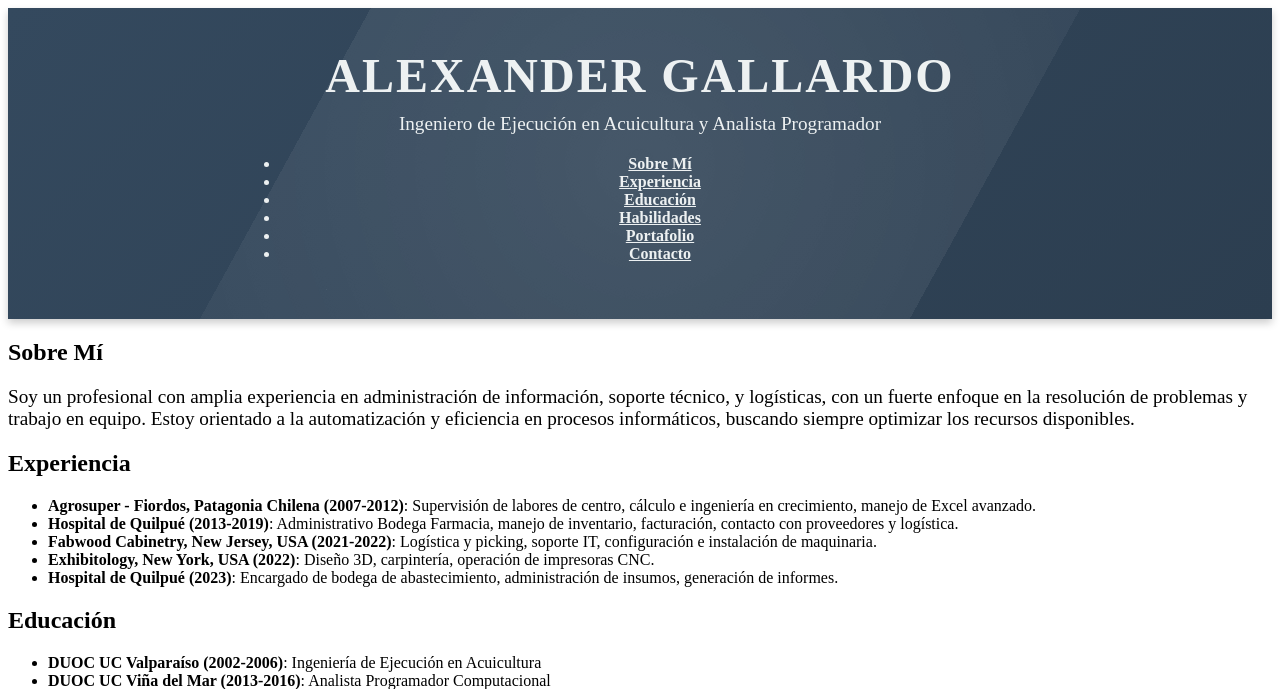
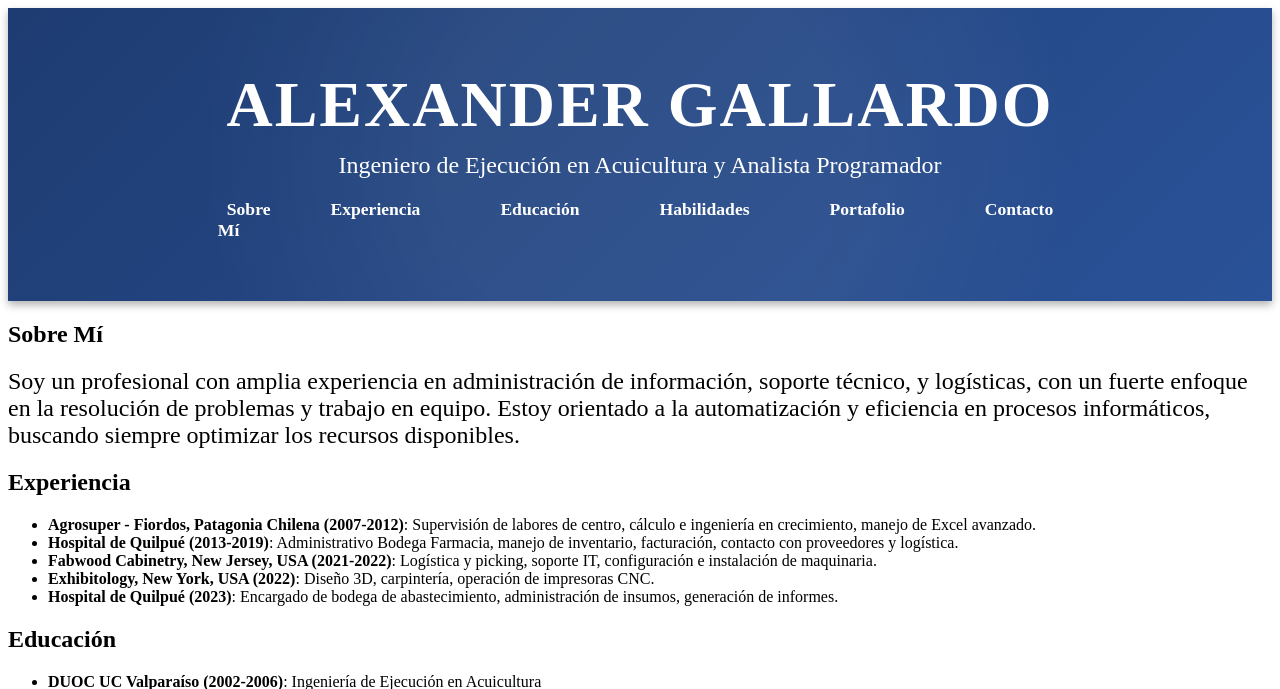
Before and after one commit to AlxUnd3r777/portafolio, a PHP site: page / in a window 1280 px wide. Shown: the top 689 px of the page. Run offline with PHP 8.4, Linux system fonts and the light colour scheme.

Commit message:
Mejora del css encabezado

```diff
--- a/styles.css
+++ b/styles.css
@@ -1,42 +1,47 @@
 /* Estilos del Encabezado */
 header {
-    background: linear-gradient(135deg, #34495e, #2c3e50); /* Degradado elegante */
-    color: #ecf0f1;
-    padding: 40px 20px;
+    background: linear-gradient(135deg, #1e3c72, #2a5298); /* Degradado atractivo */
+    color: #ffffff;
+    padding: 60px 20px; /* Espaciado aumentado para destacar el contenido */
     text-align: center;
-    box-shadow: 0 4px 8px rgba(0, 0, 0, 0.2);
+    box-shadow: 0 4px 8px rgba(0, 0, 0, 0.3); /* Sombra para profundidad */
     position: relative;
     overflow: hidden;
 }
 
 .header-content {
-    max-width: 800px;
+    max-width: 900px;
     margin: 0 auto;
     z-index: 1;
 }
 
-header::after {
+header::before {
     content: '';
     position: absolute;
-    top: -50%;
-    left: -50%;
-    width: 200%;
-    height: 200%;
-    background: radial-gradient(circle, rgba(255, 255, 255, 0.1), transparent 60%);
-    animation: rotate 20s linear infinite;
+    top: 0;
+    left: 0;
+    width: 100%;
+    height: 100%;
+    background: radial-gradient(circle, rgba(255, 255, 255, 0.1) 30%, transparent 70%);
+    opacity: 0.3;
+    pointer-events: none;
+    animation: pulse 5s infinite;
 }
 
-@keyframes rotate {
+@keyframes pulse {
     0% {
-        transform: rotate(0deg);
+        opacity: 0.3;
+    }
+    50% {
+        opacity: 0.6;
     }
     100% {
-        transform: rotate(360deg);
+        opacity: 0.3;
     }
 }
 
 h1 {
-    font-size: 3em;
+    font-size: 4em; /* Tamaño de fuente mayor */
     font-weight: 700;
     margin: 0;
     text-transform: uppercase;
@@ -45,7 +50,7 @@ h1 {
 }
 
 p {
-    font-size: 1.2em;
+    font-size: 1.5em; /* Tamaño de fuente mayor */
     font-weight: 300;
     margin: 10px 0 20px;
     animation: fadeInUp 1.5s ease-out;
@@ -74,16 +79,30 @@ p {
 }
 
 /* Mejora de la navegación */
+nav ul {
+    list-style: none;
+    margin: 20px 0 0; /* Espaciado desde el contenido superior */
+    padding: 0;
+    display: flex; /* Hace que los elementos se alineen en una fila */
+    justify-content: center; /* Centra el menú horizontalmente */
+}
+
+nav ul li {
+    margin: 0 20px; /* Espaciado entre los elementos del menú */
+}
+
 nav ul li a {
-    color: #ecf0f1;
+    color: #ffffff;
     font-weight: bold;
-    padding: 10px 15px;
-    border-radius: 4px;
+    padding: 12px 20px; /* Espaciado interior aumentado */
+    border-radius: 6px;
     transition: background-color 0.3s, color 0.3s, transform 0.3s;
+    text-decoration: none;
+    font-size: 1.1em;
 }
 
 nav ul li a:hover {
-    background-color: #1abc9c;
+    background-color: #16a085; /* Color de fondo al pasar el ratón */
     color: #ffffff;
     transform: scale(1.1); /* Hace que los enlaces crezcan ligeramente */
 }
```
